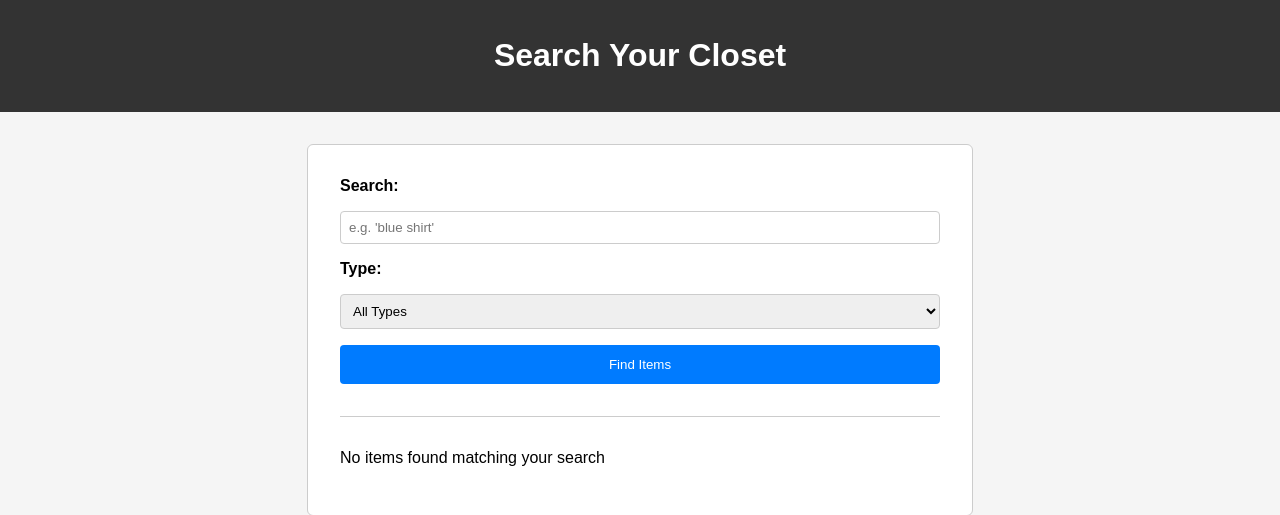
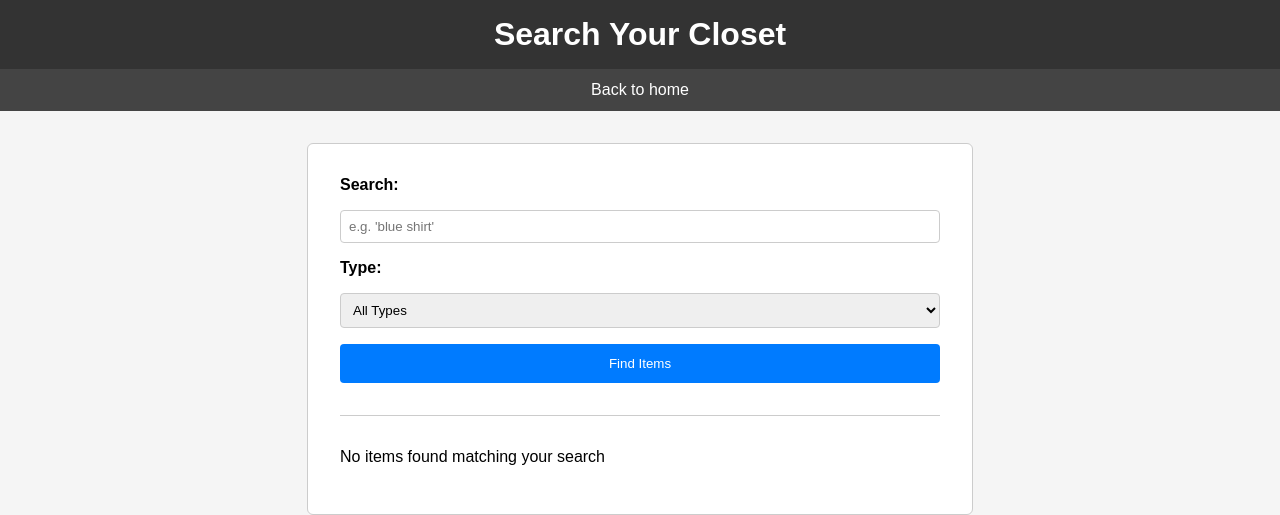
Before and after one commit to PDC8/FITS, a Flask app: page /search in a window 1280 px wide. Shown: the top 515 px of the page. Run offline with Flask 3, Linux system fonts and the light colour scheme; data that the repository does not hold is empty; some libraries are stand-ins or nearby versions.

Commit message:
Home button on search

```diff
--- a/static/search.css
+++ b/static/search.css
@@ -10,7 +10,35 @@ body {
     color: #fff;
     padding: 1rem;
     text-align: center;
+  }
+
+  h1 {
+    margin: 0;
+  }
+
+  .main-nav ul {
+    list-style: none;
+    display: flex;
+    justify-content: center;
+    background-color: #444;
+    padding: 0;
+    margin: 0;
     margin-bottom: 2rem;
+  }
+
+  .main-nav li {
+    margin: 0;
+  }
+
+  .main-nav a {
+    display: block;
+    padding: 0.75rem 1rem;
+    color: #fff;
+    text-decoration: none;
+  }
+
+  .main-nav a:hover {
+    background-color: #666;
   }
 
   .search-container {
--- a/templates/search.html
+++ b/templates/search.html
@@ -10,6 +10,13 @@
   <header>
     <h1>Search Your Closet</h1>
   </header>
+
+  <nav class="main-nav">
+    <ul>
+      <!-- Back button to return to home -->
+      <li><a href="/index">Back to home</a></li>
+    </ul>
+  </nav>
 
   <main class="search-container">
     <form class="search-form" action="/api/clothing" method="GET">
--- a/templates/upload.html
+++ b/templates/upload.html
@@ -14,7 +14,7 @@
   <nav class="main-nav">
     <ul>
       <!-- Back button to return to home -->
-      <li><a href="index.html">Back to home</a></li>
+      <li><a href="/index">Back to home</a></li>
     </ul>
   </nav>
 
```
